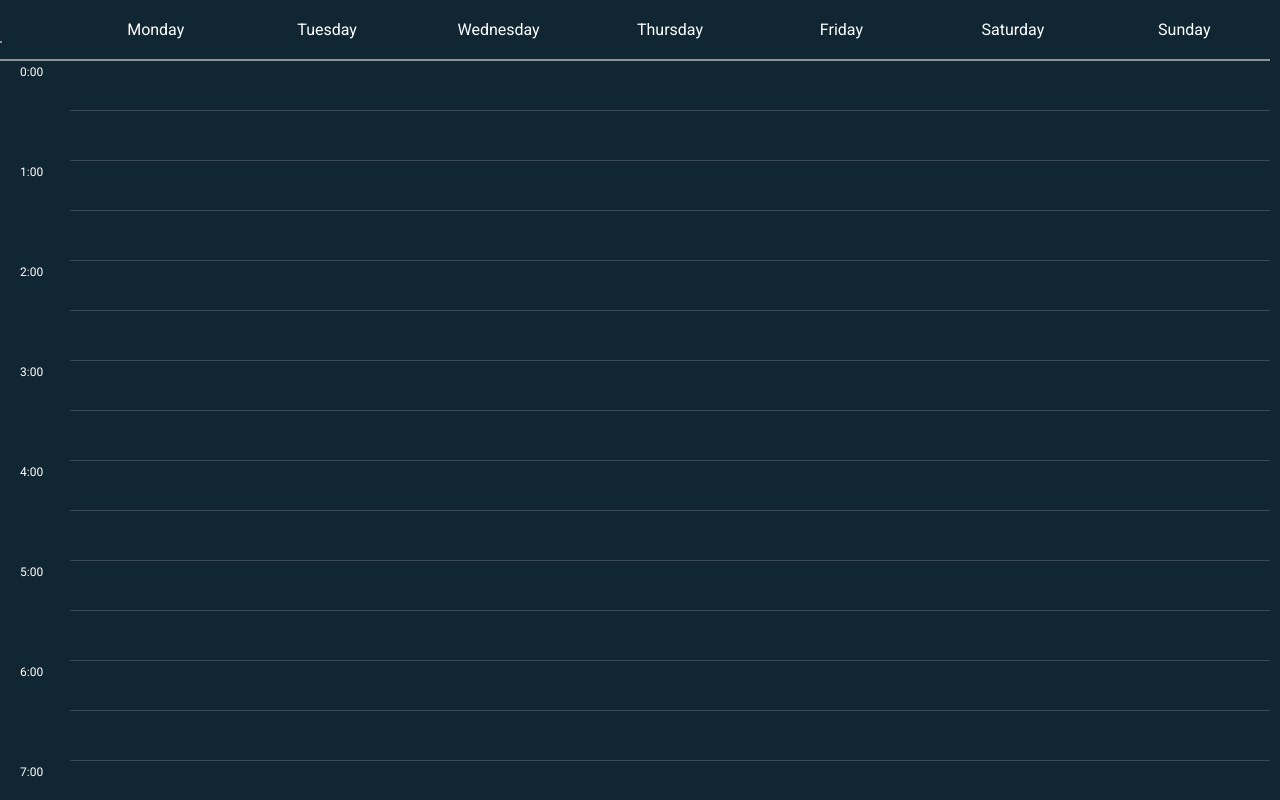
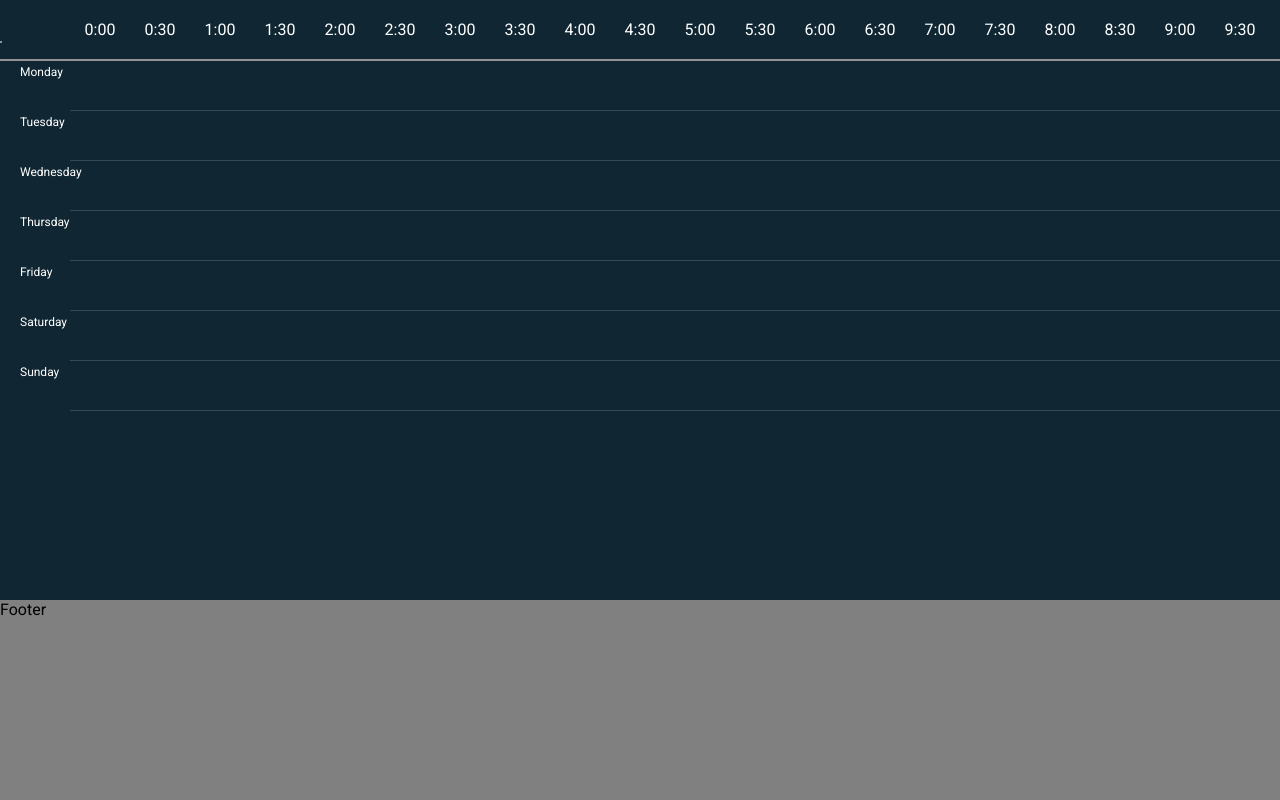
Before and after one commit to muhammadbuttsprintx/table-component-new, a React (Create React App) app: page / in a window 1280 px wide. Built offline with nearby package versions, Linux system fonts and the light colour scheme.

Commit message:
merge: client changes

```diff
--- a/src/components/calender-table/calender-table.module.scss
+++ b/src/components/calender-table/calender-table.module.scss
@@ -1,11 +1,12 @@
 .tableContainer {
   display: flex;
+  flex: 1;
+  height: 600px;
   background-color: #102733;
   .table {
     width: 100%;
     display: flex;
     overflow: auto;
-    height: 100vh;
     color: white;
     padding: 0 10px 0 0;
     background-color: #102733;
--- a/src/components/calender-table/index.jsx
+++ b/src/components/calender-table/index.jsx
@@ -1,4 +1,4 @@
-import { useState, useEffect, useRef } from 'react';
+import { useState, useEffect } from 'react';
 import { v4 } from 'uuid';
 import style from './calender-table.module.scss';
 import { secondRow } from '../../helper';
@@ -9,7 +9,6 @@ const CalenderTable = ({
   handleEventClick,
   customStyle,
 }) => {
-  const ref = useRef(null);
   const timeStyle = {
     fontSize: '1px',
     color: '#102733',
@@ -17,79 +16,92 @@ const CalenderTable = ({
     borderBottom: '2px solid #939393',
     padding: '20px 0',
   };
+
+  let data = [{ value: 'Day' }];
   let newData = [];
-  eventsData.forEach(({ dayOfWeek, actionTime, name, timerPk }, index) => {
-    const time = actionTime.split(':');
-    const currentArrIndex = +time[0] * 2 + (+time[1] <= 30 ? 0 : 1);
+  let gridCol = '70px 1fr';
 
-    if (newData[currentArrIndex] === undefined) {
-      newData[currentArrIndex] = {
-        0: [
-          currentArrIndex % 2
-            ? { value: `${Math.floor(currentArrIndex / 2)}:30` }
-            : { value: `${Math.floor(currentArrIndex / 2)}:00` },
-        ],
-      };
-    }
-    if (newData[currentArrIndex] !== undefined) {
-      if (!newData[currentArrIndex][`${dayOfWeek}`]) {
-        newData[currentArrIndex][`${dayOfWeek}`] = [];
-      }
-    }
-    if (newData[currentArrIndex][`${dayOfWeek}`]) {
-      newData[currentArrIndex][`${dayOfWeek}`].push({
-        value: name,
-        timerPk,
-      });
-    }
-  });
+  // eventsData.forEach(({ dayOfWeek, actionTime, name, timerPk }, index) => {
+  //   const time = actionTime.split(':');
+  //   const currentArrIndex = +time[0] * 2 + (+time[1] <= 30 ? 0 : 1);
+
+  //   if (newData[currentArrIndex] === undefined) {
+  //     newData[currentArrIndex] = {
+  //       0: [
+  //         currentArrIndex % 2
+  //           ? { value: `${Math.floor(currentArrIndex / 2)}:30` }
+  //           : { value: `${Math.floor(currentArrIndex / 2)}:00` },
+  //       ],
+  //     };
+  //   }
+  //   if (newData[currentArrIndex] !== undefined) {
+  //     if (!newData[currentArrIndex][`${dayOfWeek}`]) {
+  //       newData[currentArrIndex][`${dayOfWeek}`] = [];
+  //     }
+  //   }
+  //   if (newData[currentArrIndex][`${dayOfWeek}`]) {
+  //     newData[currentArrIndex][`${dayOfWeek}`].push({
+  //       value: name,
+  //       timerPk,
+  //     });
+  //   }
+  // });
+
   for (let x = 0; x <= 47; x++) {
     if (newData[x] === undefined) {
+      gridCol = gridCol + ' 1fr';
       newData[x] = {
-        0: [
-          x % 2
-            ? { value: `${Math.floor(x / 2)}:30` }
-            : { value: `${Math.floor(x / 2)}:00` },
-        ],
+        ...(x % 2
+          ? { value: `${Math.floor(x / 2)}:30` }
+          : { value: `${Math.floor(x / 2)}:00` }),
       };
     }
   }
 
-  const [rows] = useState(newData);
-  const [columns, setColumns] = useState([]);
+  const [rows, setRows] = useState([]);
+  const [columns, setColumns] = useState(newData);
   const [isActive, setIsActive] = useState(false);
 
   useEffect(() => {
-    let cols = [
-      {
-        key: '0',
-        name: 'Time',
-      },
-    ];
-    Object.entries(daysLabels).forEach(([key, value]) => {
-      cols.push({
-        key: Number(key),
-        name: value,
-      });
-    });
-    setColumns([...cols]);
+    eventsData.forEach(({ dayOfWeek, actionTime, name, timerPk }, index) => {});
+
+    setRows(daysLabels);
+
+    // let cols = [
+    //   {
+    //     key: '0',
+    //     name: 'Time',
+    //   },
+    // ];
+    // Object.entries(daysLabels).forEach(([key, value]) => {
+    //   cols.push({
+    //     key: Number(key),
+    //     name: value,
+    //   });
+    // });
+    // setRows([...cols]);
+    setColumns([...data, ...newData]);
   }, [daysLabels]);
 
   const onClick = (eventId) => {
+    const selectedEventId = eventId === false ? -1 : eventId;
     const selected =
-      eventId === false ? -1 : isActive === eventId ? false : true;
+      eventId === false ? false : isActive === eventId ? false : true;
     if (isActive === eventId) {
       setIsActive(false);
-      handleEventClick(eventId, selected);
+      handleEventClick(selectedEventId, selected);
     } else {
       setIsActive(eventId);
-      handleEventClick(eventId, selected);
+      handleEventClick(selectedEventId, selected);
     }
   };
 
-  useEffect(() => {
-    console.log(ref.current ? ref.current.offsetWidth : 0);
-  }, []);
+  const columnMinWidth = `${
+    (customStyle.widgetResponsiveTill - 80) / Object.keys(daysLabels).length
+  }px`;
+
+  // console.log(rows);
+  // console.log(columns);
 
   return (
     <>
@@ -98,19 +110,19 @@ const CalenderTable = ({
           <div className={style.table}>
             <div
               className={style.thead}
-              ref={ref}
               style={{ position: customStyle.fixedHeader ? 'sticky' : 'unset' }}
             >
               <div
                 className={style.tr}
                 style={{
-                  gridTemplateColumns: `70px 1fr 1fr 1fr 1fr 1fr 1fr 1fr`,
+                  gridTemplateColumns: gridCol,
                 }}
               >
                 {columns.map((column, index) => (
                   <div
                     className={index === 0 ? `${style.th1}` : `${style.th}`}
                     key={v4()}
+                    style={{ minWidth: columnMinWidth }}
                   >
                     <span
                       className={style.headingTitle}
@@ -125,7 +137,7 @@ const CalenderTable = ({
                             }
                       }
                     >
-                      {column.name}
+                      {column?.value}
                     </span>
                   </div>
                 ))}
@@ -136,23 +148,25 @@ const CalenderTable = ({
                 <div
                   className={style.tr}
                   style={{
-                    gridTemplateColumns: `70px 1fr 1fr 1fr 1fr 1fr 1fr 1fr`,
-                    minWidth: ref.current ? ref.current.offsetWidth : 0,
+                    gridTemplateColumns: gridCol,
                   }}
                 >
                   {columns.map((column, colIndex) =>
-                    !row[column.key] ? (
+                    !row[column.value] ? (
                       <div
                         className={`${style.td} ${style.tdEmpty}`}
                         onClick={() => onClick(false)}
+                        style={{ minWidth: columnMinWidth }}
                       ></div>
                     ) : (
                       <div
                         className={
                           colIndex ? `${style.td}` : `${style.firstTd}`
                         }
+                        style={{ minWidth: columnMinWidth }}
                       >
-                        {row[column.key]?.map((el) => (
+                        {/* {(console.log(row, column.value), 'asdasd')} */}
+                        {row[column.value]?.map((el) => (
                           <span
                             style={{
                               backgroundColor:
--- a/src/index.jsx
+++ b/src/index.jsx
@@ -22,6 +22,7 @@ const events = [
     actionTime: '15:31',
     name: 'title2 564444444444444444444444444444444444',
   },
+
   {
     timerPk: 3,
     dayOfWeek: 1,
@@ -78,15 +79,15 @@ const events = [
   },
 ];
 
-const daysLabels = {
-  1: 'Monday',
-  2: 'Tuesday',
-  3: 'Wednesday',
-  4: 'Thursday',
-  5: 'Friday',
-  6: 'Saturday',
-  7: 'Sunday',
-};
+const daysLabels = [
+  { Day: [{ value: 'Monday' }] },
+  { Day: [{ value: 'Tuesday' }] },
+  { Day: [{ value: 'Wednesday' }] },
+  { Day: [{ value: 'Thursday' }] },
+  { Day: [{ value: 'Friday' }] },
+  { Day: [{ value: 'Saturday' }] },
+  { Day: [{ value: 'Sunday' }] },
+];
 
 const customStyle = {
   backgroundColor: '#4B9F5B',
@@ -99,22 +100,43 @@ const customStyle = {
   textSize: '12px',
   margin: '10px',
   padding: '10px',
+  widgetResponsiveTill: '500',
 };
 
 ReactDOM.render(
-  <>
-    {/* <CalenderTable
-      eventsData={events}
-      daysLabels={daysLabels}
-      customStyle={customStyle}
-      handleEventClick={(eventId, selected) => console.log(eventId, selected)}
-    /> */}
+  <div
+    style={{
+      display: 'flex',
+      flexDirection: 'column',
+      overflowY: 'auto',
+      height: '100vh',
+      width: '100%',
+    }}
+  >
+    {/* <div
+      style={{
+        backgroundColor: 'grey',
+        height: '200px',
+        width: '100%',
+      }}
+    >
+      Navbar
+    </div> */}
     <CalenderTable1
       eventsData={events}
       daysLabels={daysLabels}
       customStyle={customStyle}
       handleEventClick={(eventId, selected) => console.log(eventId, selected)}
     />
-  </>,
+    <div
+      style={{
+        backgroundColor: 'grey',
+        height: '200px',
+        width: '100%',
+      }}
+    >
+      Footer
+    </div>
+  </div>,
   document.getElementById('root'),
 );
```
Also changed, not shown: 1 other file (tests, documents, lock files or other folders).
